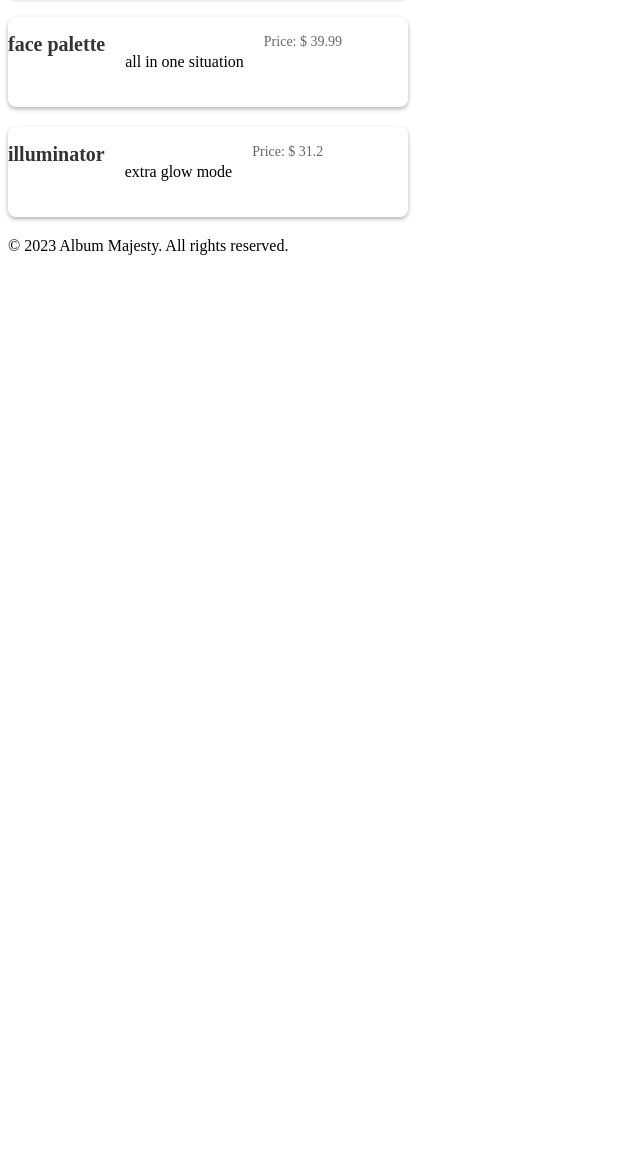
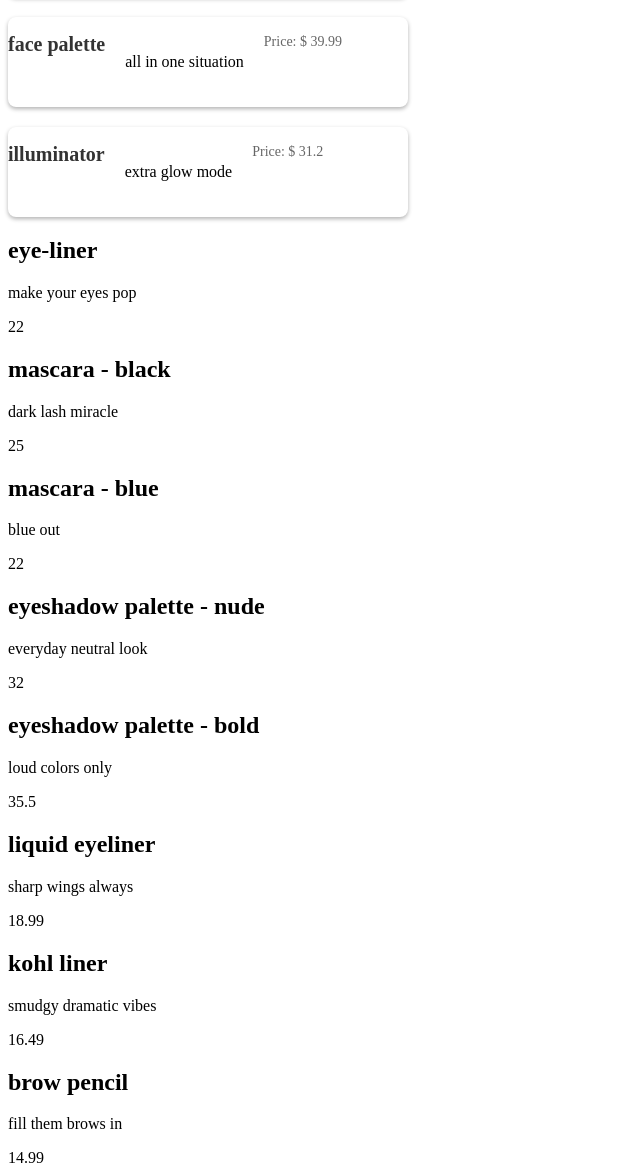
Before and after one commit to kjburton03/makeup, a plain HTML site: page index.html in a window 1280 px wide. Shown: the part 1419-2589 px from the top of the page, without its empty margins (0-640 px from the left). Before the commit the page ends 1690 px from the top, so only its background shows below. Drawn offline with Linux system fonts and the light colour scheme.

Commit message:
added eyes

```diff
--- a/index.html
+++ b/index.html
@@ -16,9 +16,9 @@
     <section id="faceList">
       <!-- Album cards will be dynamically added here -->
     </section>
-    <!-- <section id="eye-list" >
+    <section id="eyeList" >
 
-    </section> -->
+    </section>
   </main>
 
   <footer>
--- a/scripts/eye-list.js
+++ b/scripts/eye-list.js
@@ -3,5 +3,14 @@ import { database } from "./database.js";
 export const generateEyeHTML = () => {
     let eyeHTML = '';
 
-
-}
+    for (const eye of database.eye) {
+        eyeHTML += `
+        <article class="eyeList">
+            <h2 class="eye__name"> ${eye.name} </h2>
+            <p class="eye__description"> ${eye.description} </p>
+            <p class="eye__price" > ${eye.cost} </p>
+        </article>
+        `
+    }
+    return eyeHTML;
+};
--- a/scripts/eye-render.js
+++ b/scripts/eye-render.js
@@ -0,0 +1,9 @@
+export const renderEyeToDOM = (eyeeHtml) => {
+    const eyeList = document.getElementById('eyeList')
+
+    if (eyeList) {
+        eyeList.innerHTML = eyeeHtml;
+    } else {
+        console.error('could not find element with id "eye list"')
+    }
+}
--- a/scripts/main.js
+++ b/scripts/main.js
@@ -1,5 +1,10 @@
+import { generateEyeHTML } from "./eye-list.js";
+import { renderEyeToDOM } from "./eye-render.js";
 import { generateFaceHTML } from "./face-list.js";
 import { renderFaceToDOM } from "./face-render.js";
 
 const faceHTML = generateFaceHTML()
 renderFaceToDOM(faceHTML)
+
+const eyeHTML = generateEyeHTML()
+renderEyeToDOM(eyeHTML)
```
Also changed, not shown: scripts/tool-list.js (added), scripts/tool-render.js (added).
